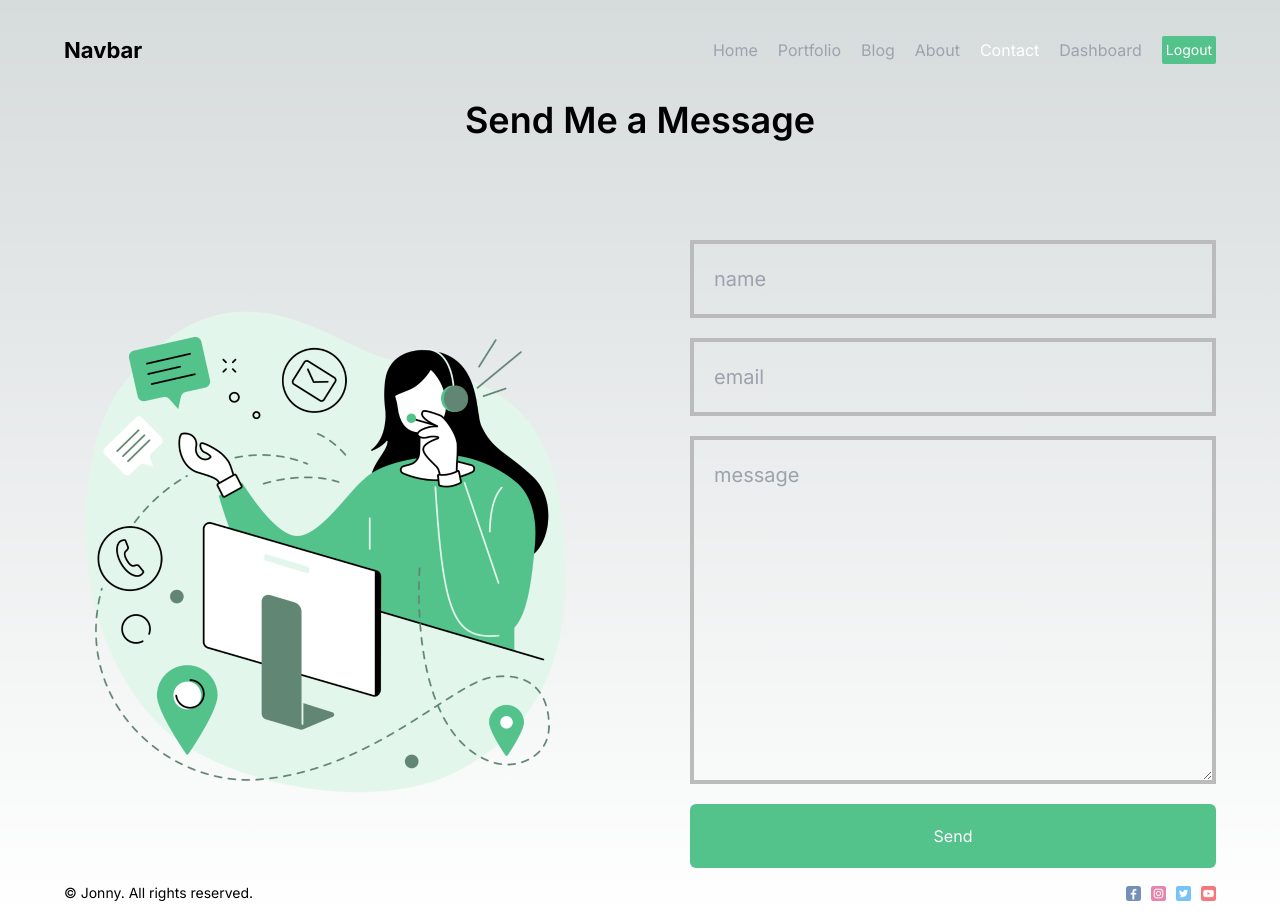
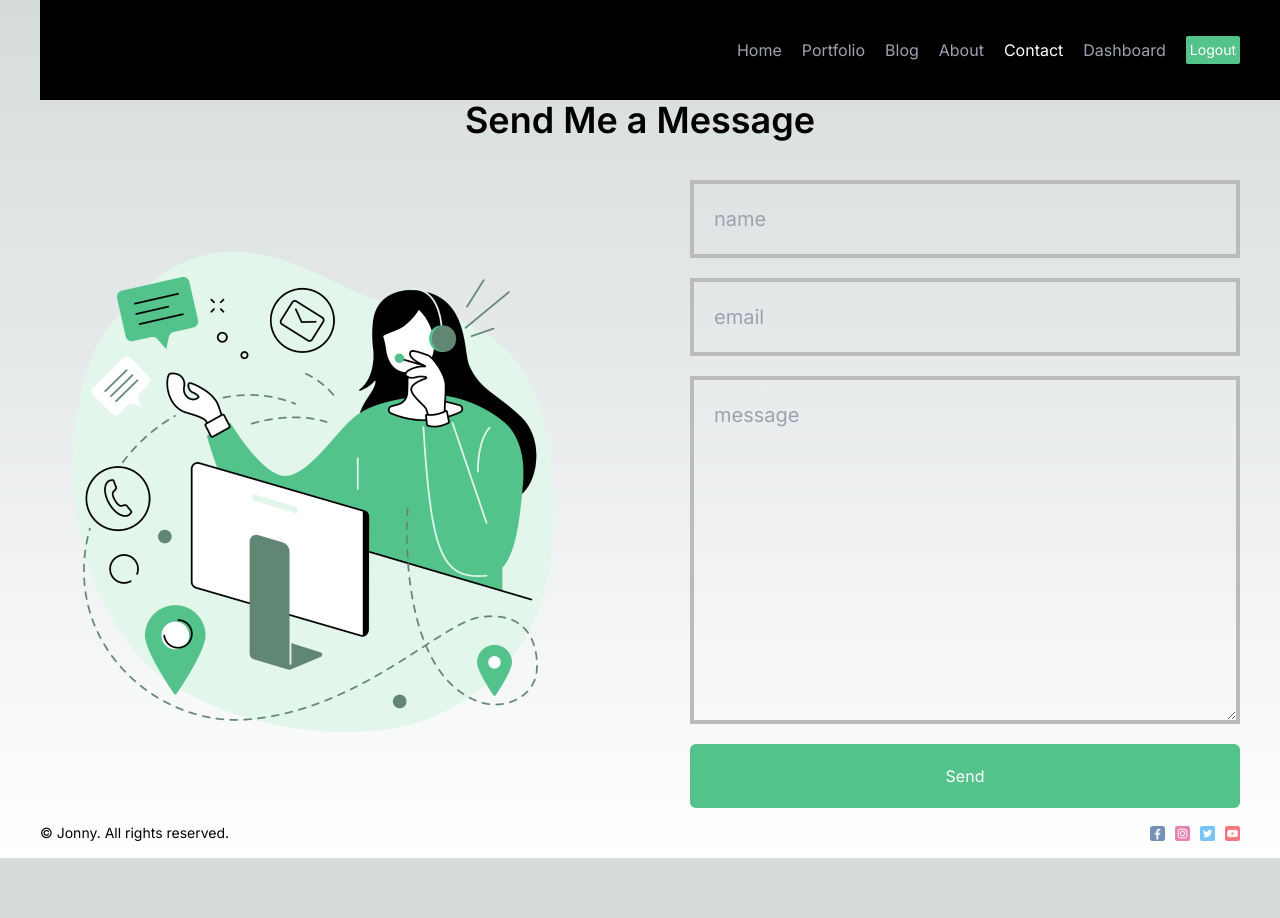
Before and after one commit to jonnyabrams/nextjs13-tryout, a Next.js app: page /contact in a window 1280 px wide. After the commit the page ends 858 px from the top, so only its background shows below. Built offline with nearby package versions, Linux system fonts and the light colour scheme.

Commit message:
feat: make Navbar fixed

```diff
--- a/src/app/contact/page.tsx
+++ b/src/app/contact/page.tsx
@@ -5,7 +5,7 @@ import Button from "@/src/components/button/Button";
 const Contact = () => {
   return (
     <div>
-      <h1 className="mb-[100px] text-4xl text-center">Send Me a Message</h1>
+      <h1 className="mb-[40px] text-4xl text-center">Send Me a Message</h1>
       <div className="flex gap-[100px] items-center">
         <div className="flex-1 h-[500px] relative max-lg:hidden">
           <Image
--- a/src/app/globals.css
+++ b/src/app/globals.css
@@ -36,5 +36,5 @@ textarea {
 }
 
 .container {
-  @apply max-w-[1366px] min-h-[100vh] mx-0 my-auto px-16 flex flex-col justify-between;
+  @apply max-w-[1366px] min-h-[100vh] mx-0 my-auto px-10 flex flex-col justify-between;
 }
--- a/src/app/layout.tsx
+++ b/src/app/layout.tsx
@@ -21,8 +21,10 @@ export default function RootLayout({
       <body className={inter.className}>
         <div className="container">
           <Navbar />
-          {children}
-          <Footer />
+          <div className="mt-[100px]">
+            {children}
+            <Footer />
+          </div>
         </div>
       </body>
     </html>
--- a/src/components/navbar/Navbar.tsx
+++ b/src/components/navbar/Navbar.tsx
@@ -9,11 +9,11 @@ const Navbar = () => {
   const pathname = usePathname();
 
   return (
-    <div className="h-[100px] flex justify-between items-center">
+    <div className="h-[100px] flex justify-between items-center fixed top-0 w-full bg-black">
       <Link href="/" className="font-bold text-[22px]">
         Navbar
       </Link>
-      <div className="flex items-center gap-5">
+      <div className="flex items-center gap-5 mr-20">
         {navLinks.map((link) => {
           const isActive =
             (link.url.length > 1 && pathname.includes(link.url)) ||
```
